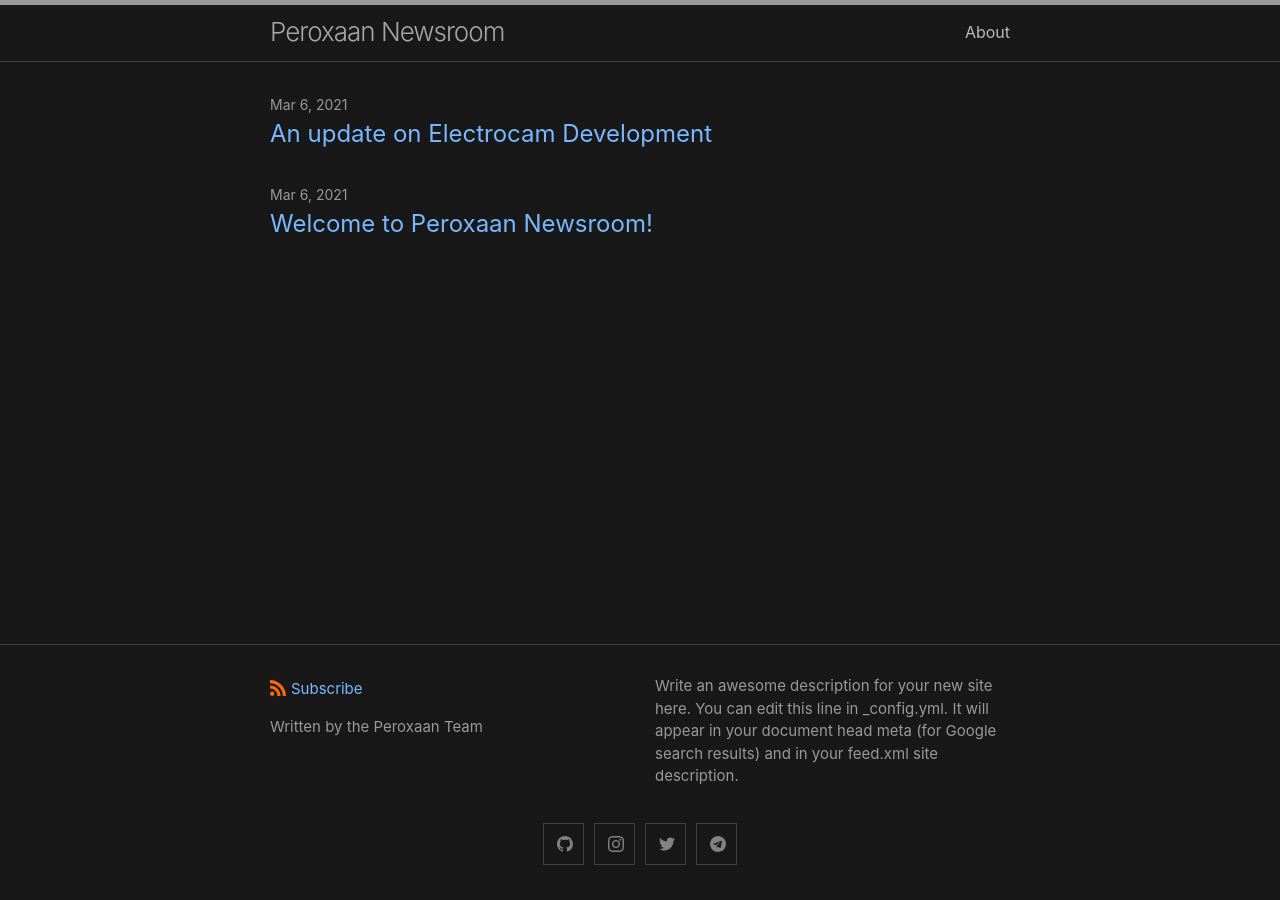
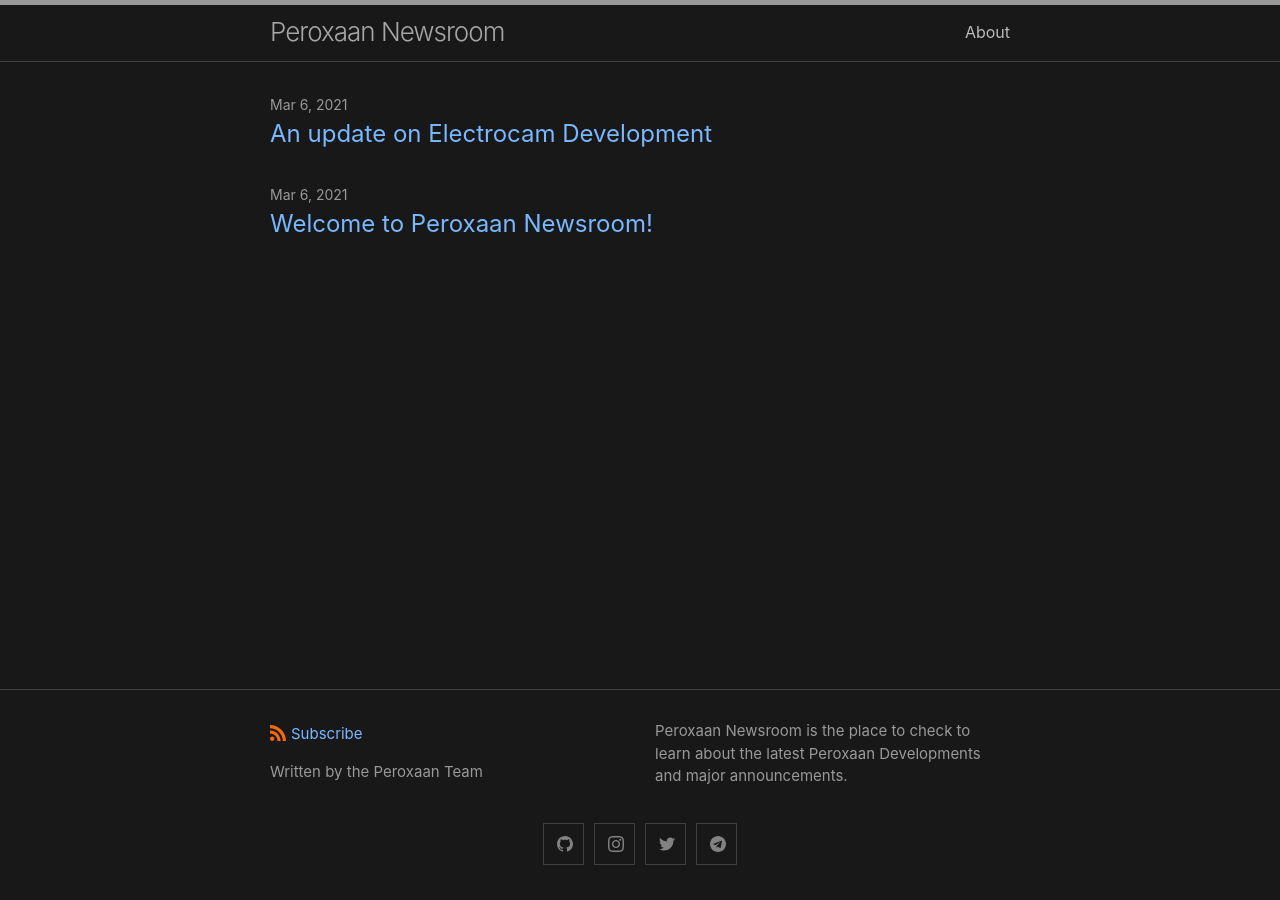
Before and after one commit to Peroxaan/peroxaan-newsroom, a Jekyll site: the page built from index.md, in a window 1280 px wide. Built offline with Jekyll 4.4.1, drawn with Linux system fonts in a browser that asks for light colours.

Commit message:
Update _config.yml

```diff
--- a/_config.yml
+++ b/_config.yml
@@ -3,9 +3,7 @@
   name: Written by the Peroxaan Team
   email: # your-email@domain.com
 description: > # this means to ignore newlines until "show_excerpts:"
-  Write an awesome description for your new site here. You can edit this
-  line in _config.yml. It will appear in your document head meta (for
-  Google search results) and in your feed.xml site description.
+  Peroxaan Newsroom is the place to check to learn about the latest Peroxaan Developments and major announcements.
 
 show_excerpts: false # set to true to show excerpts on the homepage
 
```
